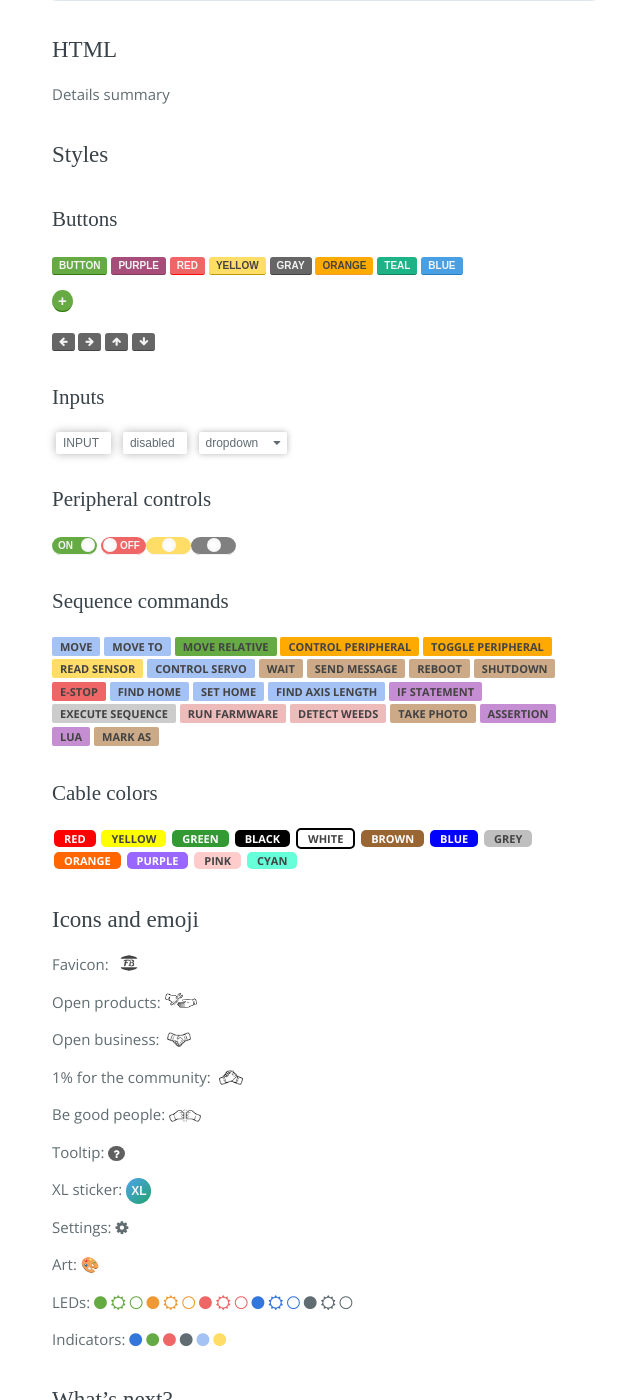
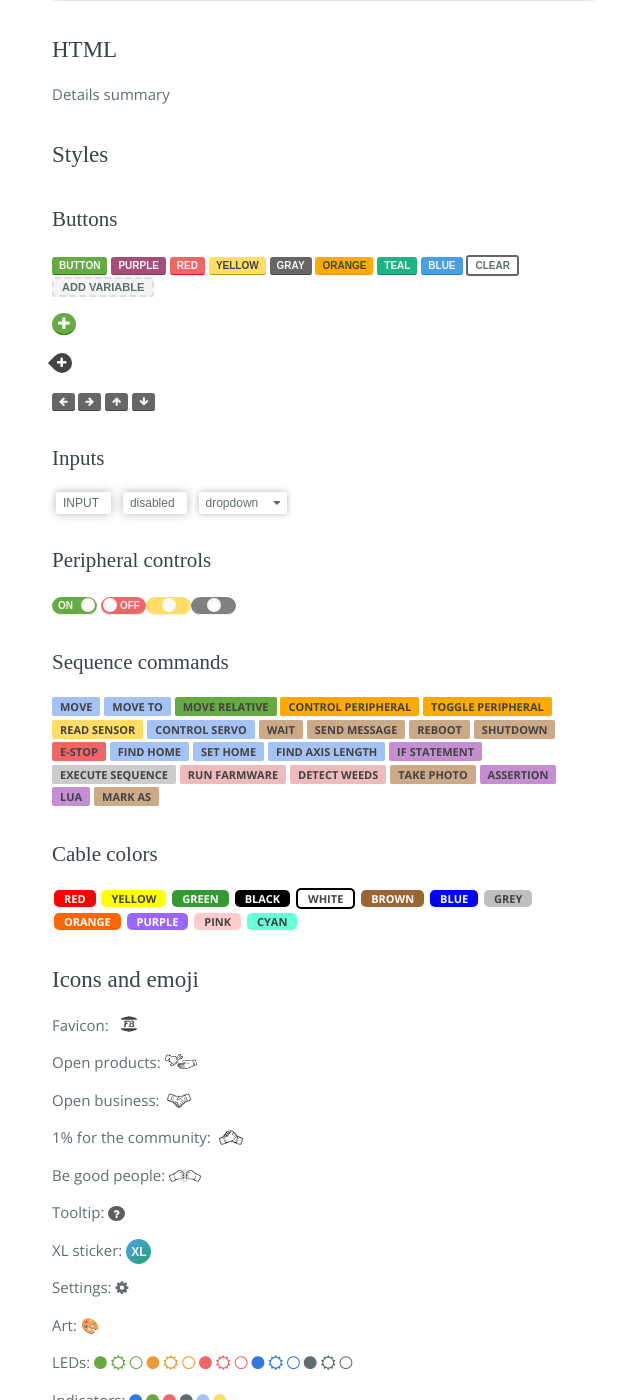
Before and after one commit to FarmBot-Docs/farmbot-theme, a Jekyll site: the page built from v2/docs/pages/page.md, in a window 1280 px wide and 1400 px high, scrolled down 5464 px. Shown: the whole window, without its empty margins (300-940 px from the left). Built offline with Jekyll 4.4.1, drawn with Linux system fonts in a browser that asks for light colours; nearby versions of some CDN libraries; emoji names are drawn with the system emoji font; some web fonts are replaced; our own code applies the rules of GitHub Pages for plain Markdown files; comment, search, counter and statistics services are not loaded.

Commit message:
new button styles (#40)

```diff
--- a/assets/css/fb.scss
+++ b/assets/css/fb.scss
@@ -17,6 +17,23 @@
   padding: 2px 6px;
   border-radius: 50%;
   white-space: nowrap;
+}
+
+.fb-add-command-button {
+  background: #434343;
+  transform: rotate(-45deg);
+  color: #f4f4f4;
+  border-radius: 50%;
+  border-top-left-radius: 0px;
+  display: inline-block;
+  width: 20px;
+  height: 20px;
+  font-size: 12px;
+  line-height: 20px;
+  text-align: center;
+  i {
+    transform: rotate(45deg);
+  }
 }
 
 .fb-xl-sticker {
@@ -76,6 +93,10 @@
   background: #489fe4;
   border-bottom: 1px solid #287dc1;
   color: #f4f4f4;
+}
+
+.fb-clear {
+  border: 2px solid #666;
 }
 
 .fb-add-variable {
--- a/v2/docs/pages/page.md
+++ b/v2/docs/pages/page.md
@@ -175,8 +175,12 @@ details
 <span class="fb-button fb-orange">orange</span>
 <span class="fb-button fb-teal">teal</span>
 <span class="fb-button fb-blue">blue</span>
+<span class="fb-button fb-clear">clear</span>
+<span class="fb-button fb-add-variable">add variable</span>
 
-<span class="fb-circle-button fb-green">+</span>
+<span class="fb-circle-button fb-green"><i class='fa fa-plus'></i></span>
+
+<span class="fb-add-command-button"><i class='fa fa-plus'></i></span>
 
 <span class="fb-button fb-gray"><i class='fa fa-arrow-left'></i></span>
 <span class="fb-button fb-gray"><i class='fa fa-arrow-right'></i></span>
```
